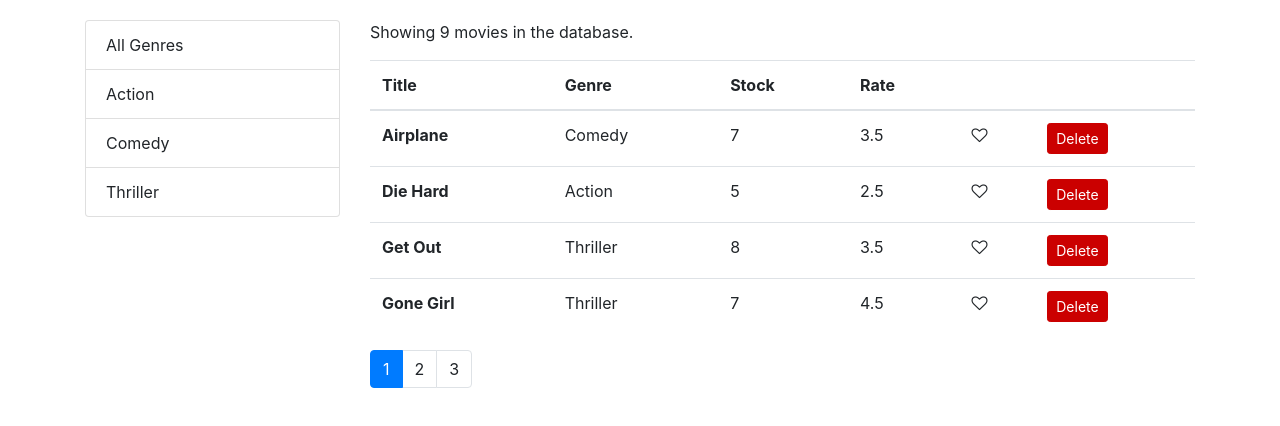
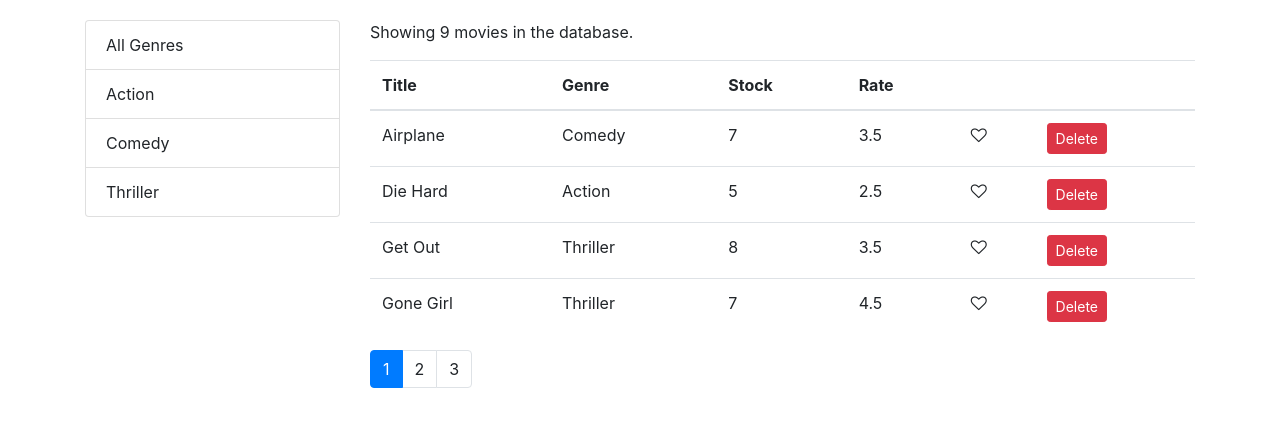
Before and after one commit to webalation/vidly, a React (Create React App) app: page / in a window 1280 px wide. Shown: the top 426 px of the page. Built offline with nearby package versions, Linux system fonts and the light colour scheme.

Commit message:
Sorting: rendering cell content

```diff
--- /dev/null
+++ b/src/components/common/tableBody.jsx
@@ -0,0 +1,24 @@
+import React, { Component } from 'react';
+import _ from 'lodash';
+
+class TableBody extends Component {
+    renderCell = (item, column) => {
+        if (column.content) return column.content(item);
+
+        return  _.get(item, column.path);
+    };
+
+    render() {
+        const { data, columns } = this.props;
+
+        return (
+            <tbody>
+                {data.map(item => <tr>
+                    {columns.map(column => <td>{this.renderCell(item, column)}</td>)}
+                </tr>)}
+            </tbody>
+        );
+    }
+}
+
+export default TableBody;
--- a/src/components/moviesTable.jsx
+++ b/src/components/moviesTable.jsx
@@ -1,7 +1,7 @@
 import React, { Component } from 'react';
 import TableHeader from './common/tableHeader';
+import TableBody from './common/tableBody';
 import Like from './common/like';
-import styles from './movies.module.css';
 
 class MoviesTable extends Component {
     columns = [
@@ -9,8 +9,26 @@
         { path: 'genre.name', label: 'Genre' },
         { path: 'numberInStock', label: 'Stock' },
         { path: 'dailyRentalRate', label: 'Rate' },
-        { key: 'like' },
-        { key: 'delete' }
+        {
+            key: 'like',
+            content: movie => (
+                <Like
+                    liked={movie.liked}
+                    onClick={() => this.props.onLike(movie)}
+                />
+            )
+        },
+        {
+            key: 'delete',
+            content: movie => (
+                <button
+                    onClick={() => this.props.onDelete(movie)}
+                    className="btn btn-danger btn-sm"
+                >
+                Delete
+                </button>
+            )
+        }
     ];
 
     render() {
@@ -23,32 +41,10 @@
                     sortColumn={sortColumn}
                     onSort={onSort}
                 />
-                <tbody>
-                    {
-                        movies.map(movie => {
-                            return <tr key={movie._id} className={styles.Movies}>
-                                <th scope="row">{movie.title}</th>
-                                <td>{movie.genre.name}</td>
-                                <td>{movie.numberInStock}</td>
-                                <td>{movie.dailyRentalRate}</td>
-                                <td>
-                                    <Like
-                                        liked={movie.liked}
-                                        onClick={() => onLike(movie)}
-                                    />
-                                </td>
-                                <td>
-                                    <button
-                                        onClick={() => onDelete(movie)}
-                                        className="btn btn-secondary btn-sm"
-                                    >
-                                        Delete
-                                    </button>
-                                </td>
-                            </tr>
-                        })
-                    }
-                </tbody>
+                <TableBody
+                    columns={this.columns}
+                    data={movies}
+                />
             </table>
         );
     }
```
